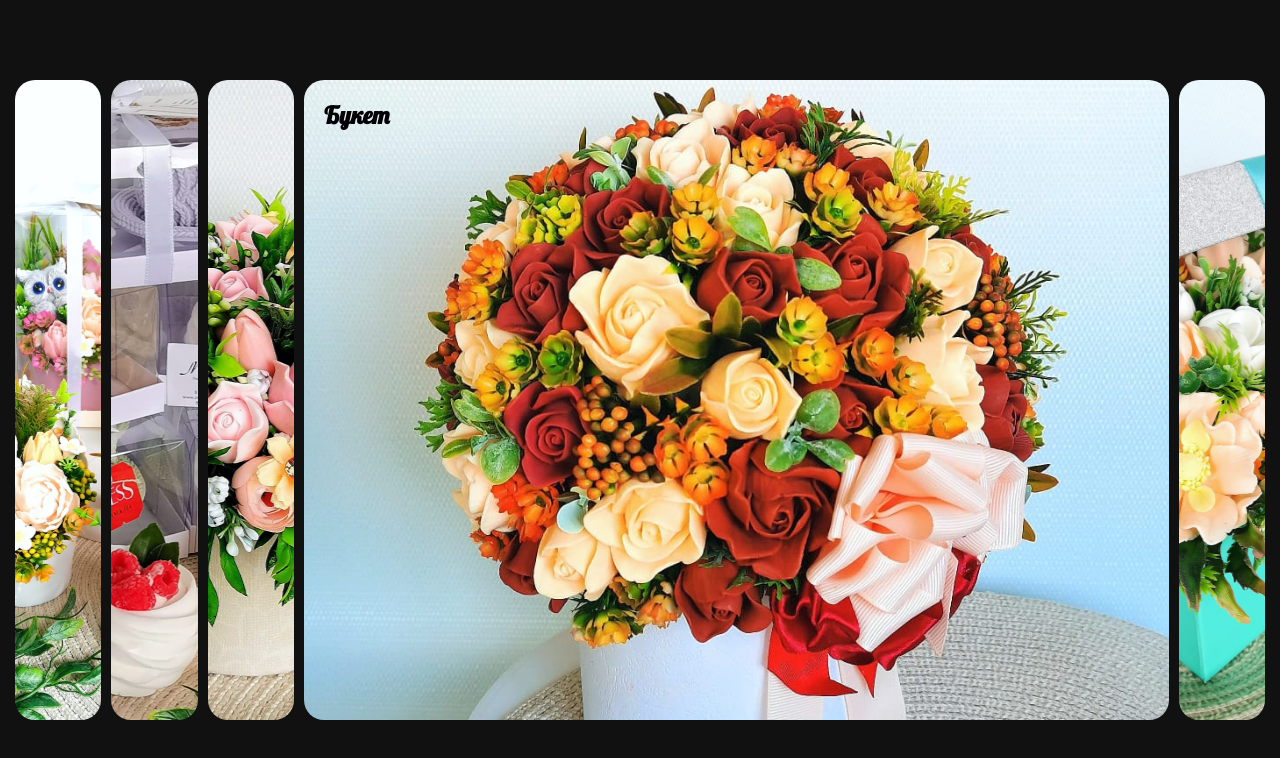
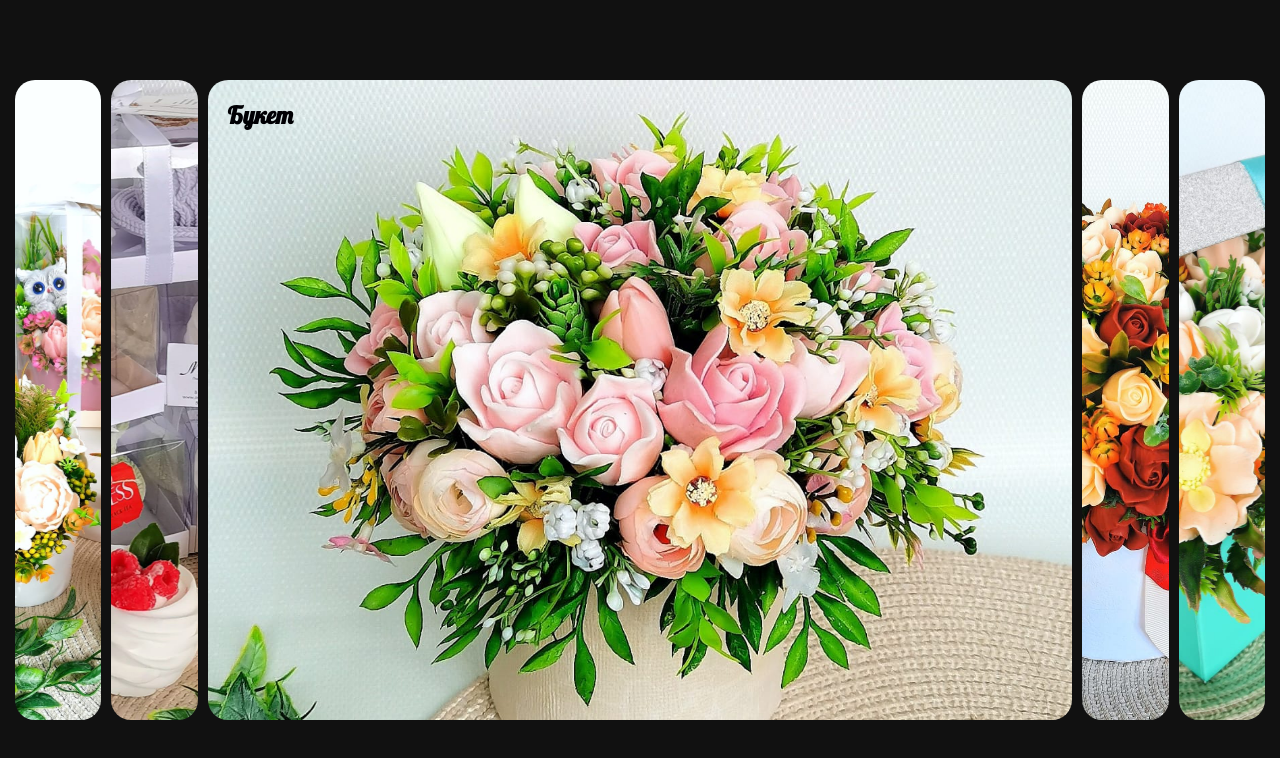
Before and after one commit to kent30588/Js-cards, a plain HTML site: page index.html in a window 1280 px wide. Drawn offline with Linux system fonts and the light colour scheme.

Commit message:
правки

```diff
--- a/index.html
+++ b/index.html
@@ -17,10 +17,7 @@
       <div class="slide" style="background-image: url('img/foto_3.jpeg')">
         <h3>Букет</h3>
       </div>
-      <div
-        class="slide active"
-        style="background-image: url('img/foto_4.jpeg')"
-      >
+      <div class="slide" style="background-image: url('img/foto_4.jpeg')">
         <h3>Букет</h3>
       </div>
       <div class="slide" style="background-image: url('img/foto_5.jpeg')">
--- a/js/app.js
+++ b/js/app.js
@@ -1,14 +1,16 @@
+function slidesPlugin(activeSlide = 0) {
 	const slides = document.querySelectorAll('.slide');
-
+	slides[activeSlide].classList.add('active');
 	for (const slide of slides) {
 		slide.addEventListener('click', () => {
 			clearActiveClasses();
 			slide.classList.add('active');
 		});
 	}
-
 	function clearActiveClasses() {
 			slides.forEach((slide) => {
 				slide.classList.remove('active');
 			});
 		}
+}
+slidesPlugin(2);
--- a/src/styles.css
+++ /dev/null
@@ -1,56 +0,0 @@
-@import url("https://fonts.googleapis.com/css2?family=Lobster&display=swap");
-
-* {
-  box-sizing: border-box;
-}
-
-body {
-  font-family: "Lobster", cursive;
-  overflow: hidden;
-  margin: 0;
-  padding: 0;
-  background: #111;
-  height: 100vh;
-  display: flex;
-  justify-content: center;
-  align-items: center;
-}
-
-.container {
-  width: 100%;
-  display: flex;
-  padding: 0 10px;
-}
-
-.slide {
-  height: 80vh;
-  border-radius: 20px;
-  margin: 10px;
-  cursor: pointer;
-  color: rgb(0, 0, 4);
-  flex: 1;
-  background-size: cover;
-  background-position: center;
-  background-repeat: no-repeat;
-  position: relative;
-  transition: all 500ms ease-in-out;
-}
-
-.slide h3 {
-  position: absolute;
-  font-size: 24px;
-  /*bottom: 20px;*/
-  top: 20px;
-  left: 20px;
-  margin: 0;
-  opacity: 0;
-}
-
-.slide.active {
-  flex: 10;
-}
-
-.slide.active h3 {
-  opacity: 1;
-  transition: opacity 0.3s ease-in 0.4s;
-}
```
Also changed, not shown: src/js/app.js (deleted, +0 -14 lines). Lines whose indentation alone changed are shown as unchanged.
